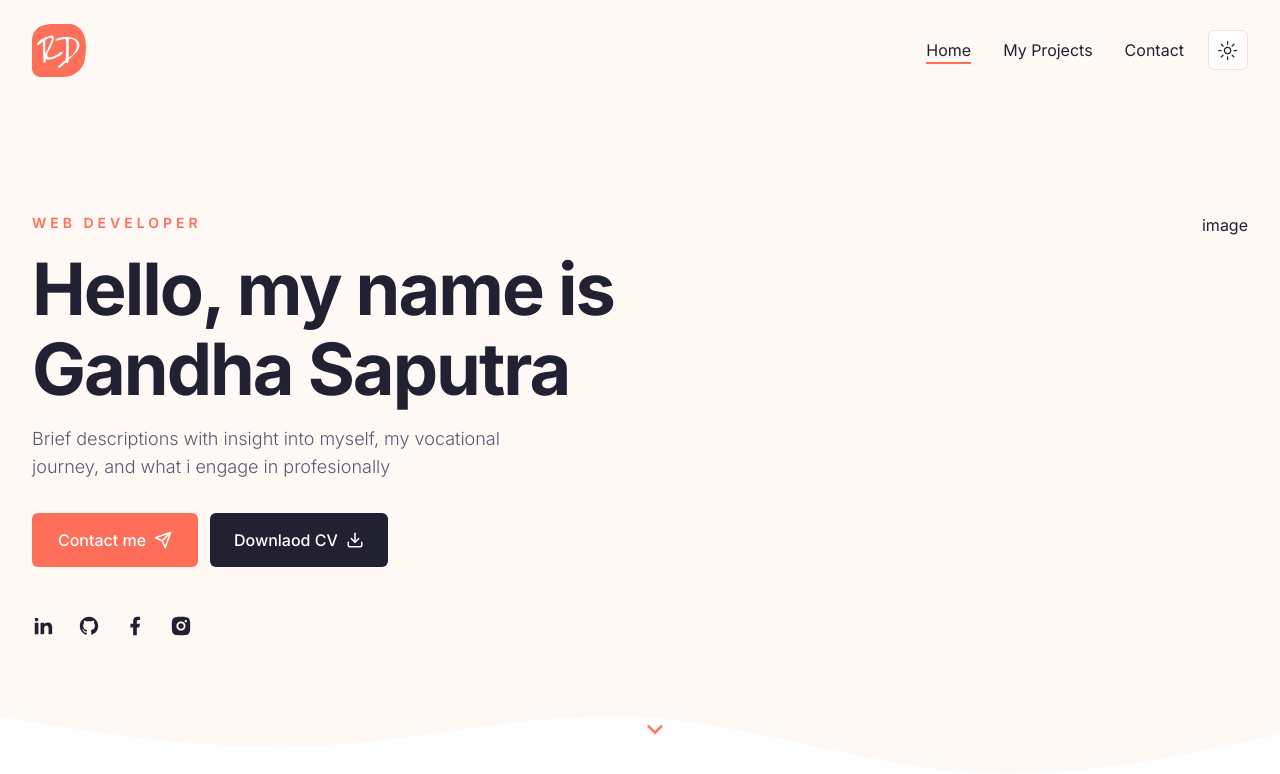
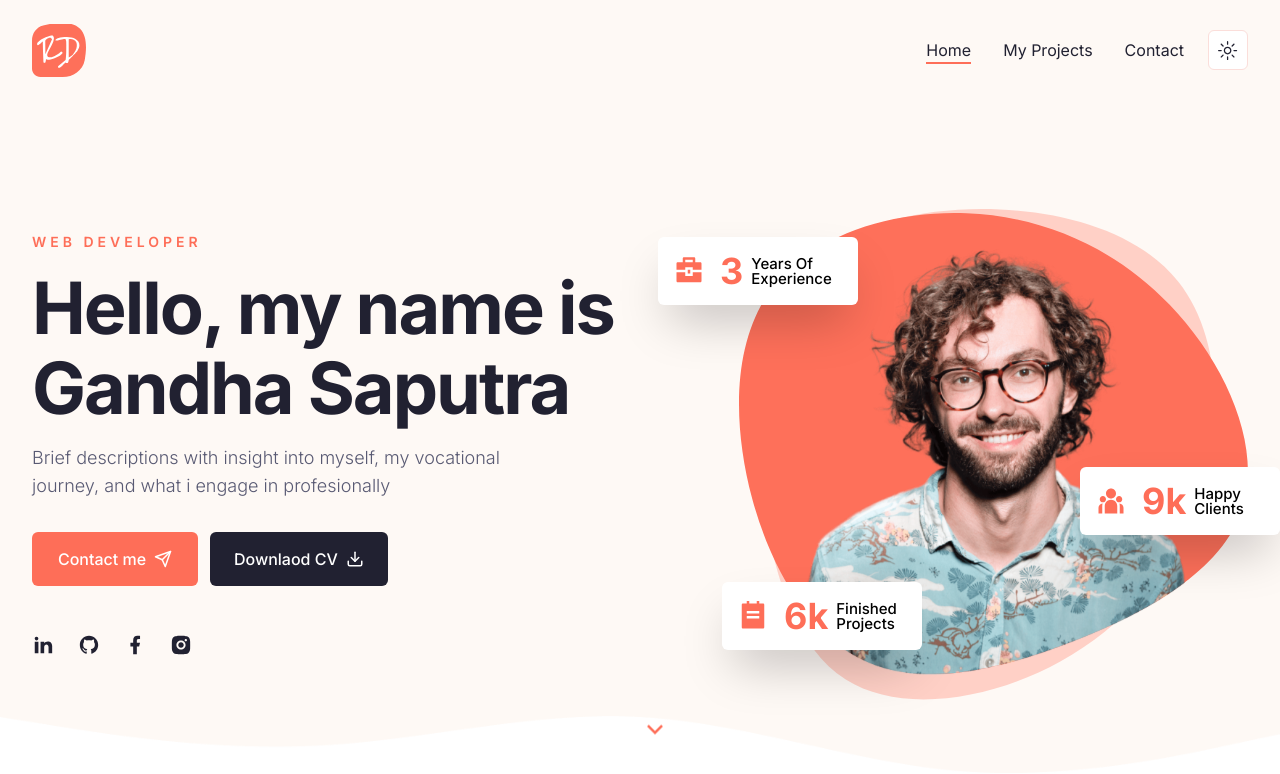
Before and after one commit to GandhaSaputra/gandha-personal-site, a Next.js app: page / in a window 1280 px wide. Shown: the top 774 px of the page. Built offline with nearby package versions, Linux system fonts and the light colour scheme.

Commit message:
add Hero image, Hero Badge and MobileNavBar

```diff
--- a/src/app/globals.css
+++ b/src/app/globals.css
@@ -69,3 +69,7 @@
 .subtitle {
     @apply text-muted-foreground text-lg mb-8 font-light;
 }
+
+.badge {
+    @apply z-10 h-[68px] w-[200px] bg-white dark:backdrop-blur-[44px] shadow-2xl p-4 rounded-md flex items-center gap-x-4;
+}
--- a/src/components/Badge.tsx
+++ b/src/components/Badge.tsx
@@ -1,7 +1,29 @@
+'use client';
+
 import React from 'react';
+import CountUp from 'react-countup';
 
-const Badge = () => {
-    return <div>Badge</div>;
+const Badge = ({
+    containerStyles,
+    icon,
+    endCountNum,
+    endCountText,
+    badgeText,
+}) => {
+    return (
+        <div className={`badge ${containerStyles}`}>
+            <div className='text-3xl text-primary '>{icon}</div>
+            <div className='flex items-center gap-x-2'>
+                <div className='text-4xl leading-none font-bold text-primary'>
+                    <CountUp end={endCountNum} delay={1} duration={4} />
+                    {endCountText}
+                </div>
+                <div className='max-w-[70px] leading-none text-[15px] font-medium text-black'>
+                    {badgeText}
+                </div>
+            </div>
+        </div>
+    );
 };
 
 export default Badge;
--- a/src/components/DevImg.tsx
+++ b/src/components/DevImg.tsx
@@ -1,7 +1,12 @@
 import React from 'react';
+import Image from 'next/image';
 
-const DevImg = () => {
-    return <div>DevImg</div>;
+const DevImg = ({ containerStyles, imgSrc }) => {
+    return (
+        <div className={`${containerStyles}`}>
+            <Image src={imgSrc} fill priority alt='' />
+        </div>
+    );
 };
 
 export default DevImg;
--- a/src/components/Hero.tsx
+++ b/src/components/Hero.tsx
@@ -47,7 +47,35 @@
                             }
                         />
                     </div>
-                    <div className='hidden xl:flex relative'>image</div>
+                    <div className='hidden xl:flex relative'>
+                        <Badge
+                            containerStyles={'absolute top-[24px] -left-[5rem]'}
+                            icon={<RiBriefcase4Fill />}
+                            endCountNum={3}
+                            badgeText={'Years Of Experience'}
+                        />
+                        <Badge
+                            containerStyles={'absolute top-[80%] -left-[1rem]'}
+                            icon={<RiTodoFill />}
+                            endCountNum={6}
+                            endCountText={'k'}
+                            badgeText={'Finished Projects'}
+                        />
+                        <Badge
+                            containerStyles={'absolute top-[55%] -right-8'}
+                            icon={<RiTeamFill />}
+                            endCountNum={9}
+                            endCountText={'k'}
+                            badgeText={'Happy Clients'}
+                        />
+                        <div className='bg-hero_shape2_light dark:bg-hero_shape2_dark w-[500px] h-[500px] bg-no-repeat absolute -top-1 -right-2'></div>
+                        <DevImg
+                            containerStyles={
+                                'bg-hero_shape w-[510px] h-[462px] bg-no-repeat relative bg-bottom'
+                            }
+                            imgSrc={'/hero/developer.png'}
+                        />
+                    </div>
                 </div>
                 <div className='hidden md:flex absolute left-2/4 bottom-44 xl:bottom-12 animate-bounce'>
                     <RiArrowDownSLine className='text-3xl text-primary' />
--- a/src/components/MobileNavBar.tsx
+++ b/src/components/MobileNavBar.tsx
@@ -1,7 +1,33 @@
-import React from 'react';
+import { Sheet, SheetContent, SheetTrigger } from '@/components/ui/sheet';
+import { AlignJustify } from 'lucide-react';
+
+import NavBar from './NavBar';
+import Logo from './Logo';
+import Socials from './Socials';
 
 const MobileNavBar = () => {
-    return <div>MobileNavBar</div>;
+    return (
+        <Sheet>
+            <SheetTrigger asChild>
+                <AlignJustify className='cursor-pointer' />
+            </SheetTrigger>
+            <SheetContent>
+                <div className='flex flex-col items-center justify-between h-full py-8'>
+                    <div className='flex flex-col items-center gap-y-32'>
+                        <Logo />
+                        <NavBar
+                            containerStyles='flex flex-col items-center gap-y-6'
+                            linkStyles='text-2xl'
+                        />
+                    </div>
+                    <Socials
+                        containerStyles={'flex gap-x-4'}
+                        iconsStyles={'text-2xl'}
+                    />
+                </div>
+            </SheetContent>
+        </Sheet>
+    );
 };
 
 export default MobileNavBar;
--- a/tailwind.config.ts
+++ b/tailwind.config.ts
@@ -76,7 +76,10 @@
         "accordion-up": "accordion-up 0.2s ease-out",
       },
       backgroundImage: {
-        hero:'url(/hero/hero-bg.png)'
+        hero:'url(/hero/hero-bg.png)',
+        hero_shape: 'url(/hero/shape-1.svg)',
+        hero_shape2_light: 'url(/hero/shape-2-light.svg)',
+        hero_shape2_dark: 'url(/hero/shape-2-dark.svg)',
       }
     },
   },
```
